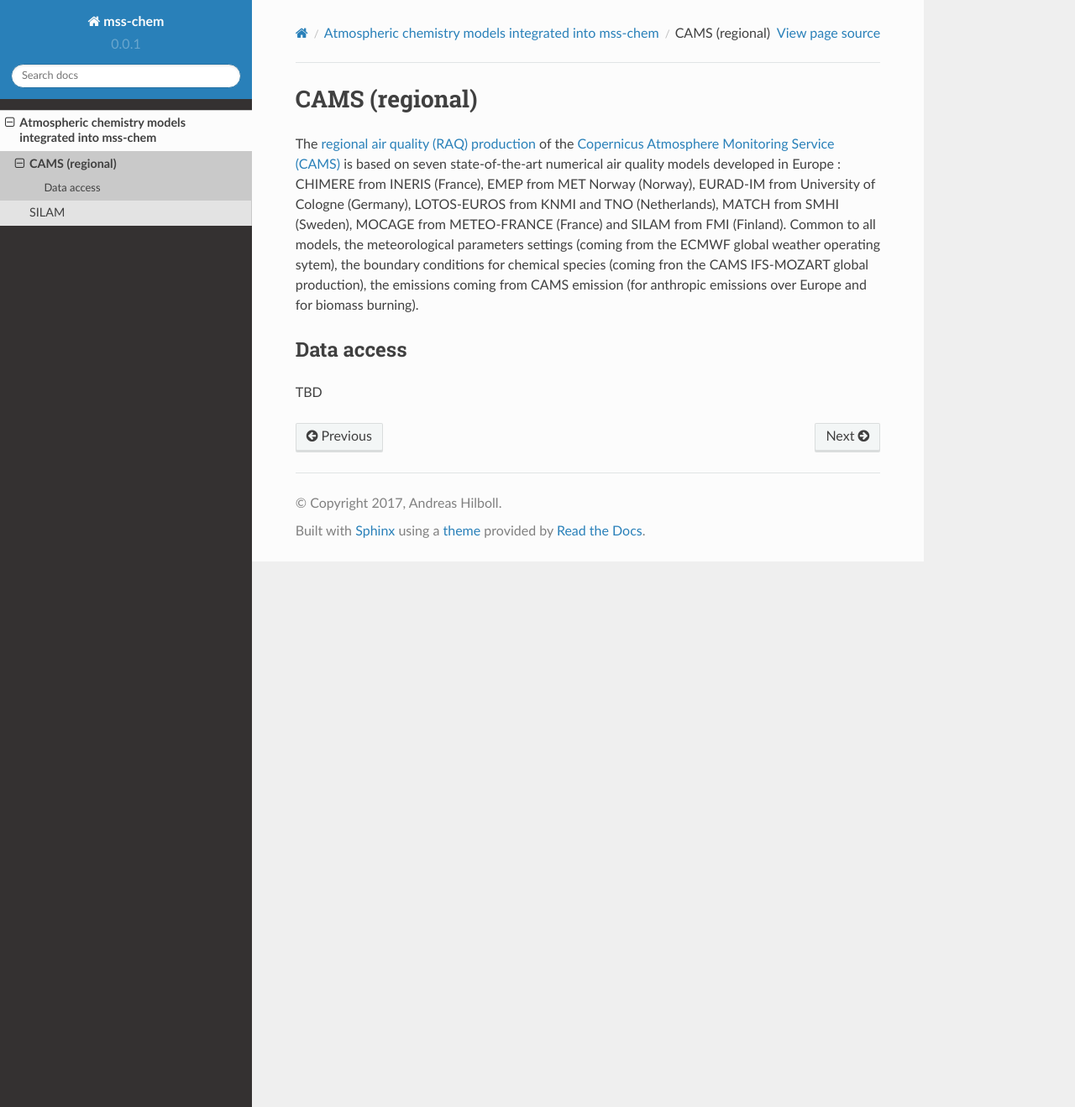
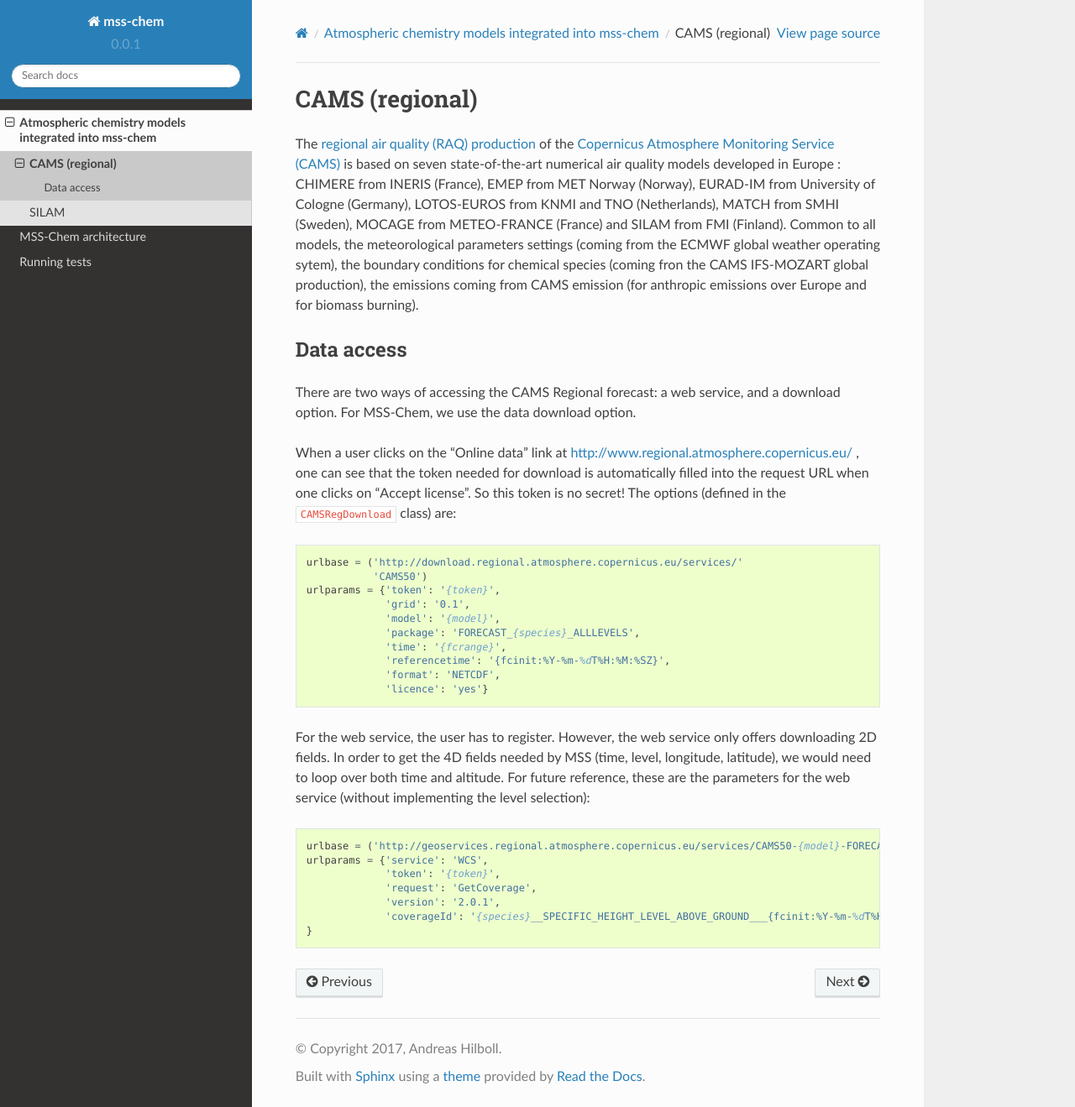
Before and after one commit to andreas-h/mss-chem, a Sphinx documentation site: the page built from docs/models/cams_regional.rst, in a window 1280 px wide and 1319 px high. Shown: the whole window at 84% size. Built offline with Sphinx 7.4.7 and the Read the Docs theme 2.0.0, drawn with Linux system fonts in a browser that asks for light colours.

Commit message:
DOC: update documentation

```diff
--- a/docs/index.rst
+++ b/docs/index.rst
@@ -20,6 +20,8 @@
    :includehidden:
 
    models/index
+   dev/architecture
+   dev/tests
 
 
 
--- a/docs/models/cams_regional.rst
+++ b/docs/models/cams_regional.rst
@@ -17,7 +17,39 @@
 Data access
 ===========
 
-TBD
+There are two ways of accessing the CAMS Regional forecast: a web service, and a
+download option.  For MSS-Chem, we use the data download option.
+
+When a user clicks on the "Online data" link at
+http://www.regional.atmosphere.copernicus.eu/ , one can see that the token
+needed for download is automatically filled into the request URL when one clicks
+on "Accept license".  So this token is no secret!  The options (defined in the
+``CAMSRegDownload`` class) are::
+
+   urlbase = ('http://download.regional.atmosphere.copernicus.eu/services/'
+              'CAMS50')
+   urlparams = {'token': '{token}',
+                'grid': '0.1',
+                'model': '{model}',
+                'package': 'FORECAST_{species}_ALLLEVELS',
+                'time': '{fcrange}',
+                'referencetime': '{fcinit:%Y-%m-%dT%H:%M:%SZ}',
+                'format': 'NETCDF',
+                'licence': 'yes'}
+
+For the web service, the user has to register.  However, the web service only
+offers downloading 2D fields.  In order to get the 4D fields needed by MSS
+(time, level, longitude, latitude), we would need to loop over both time and
+altitude.  For future reference, these are the parameters for the web service
+(without implementing the level selection)::
+
+   urlbase = ('http://geoservices.regional.atmosphere.copernicus.eu/services/CAMS50-{model}-FORECAST-01-EUROPE-WCS')
+   urlparams = {'service': 'WCS',
+                'token': '{token}',
+                'request': 'GetCoverage',
+                'version': '2.0.1',
+                'coverageId': '{species}__SPECIFIC_HEIGHT_LEVEL_ABOVE_GROUND___{fcinit:%Y-%m-%dT%H:%M:%SZ}',
+   }
 
 
 .. _`Copernicus Atmosphere Monitoring Service (CAMS)`:  http://atmosphere.copernicus.eu/
```
Also changed, not shown: docs/dev/architecture.rst (added, +27 -0 lines), docs/dev/tests.rst (added, +10 -0 lines).
